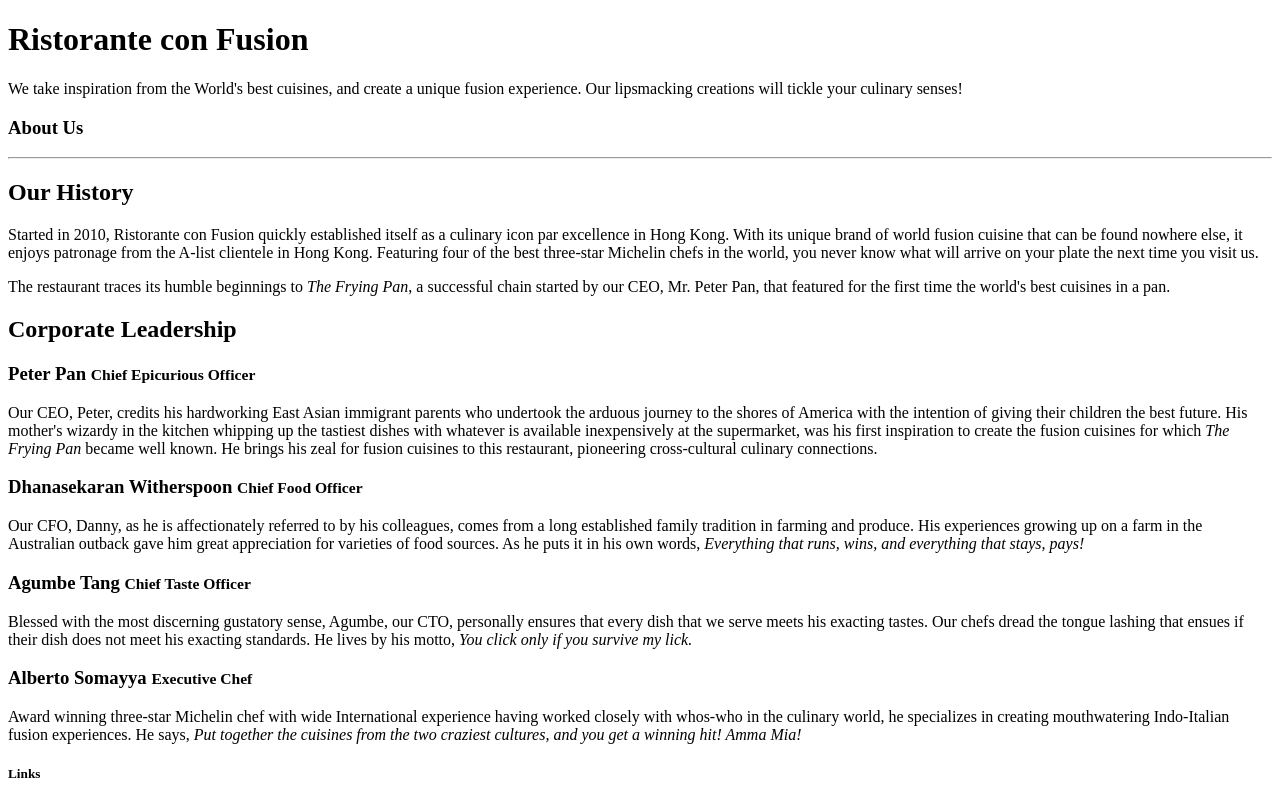
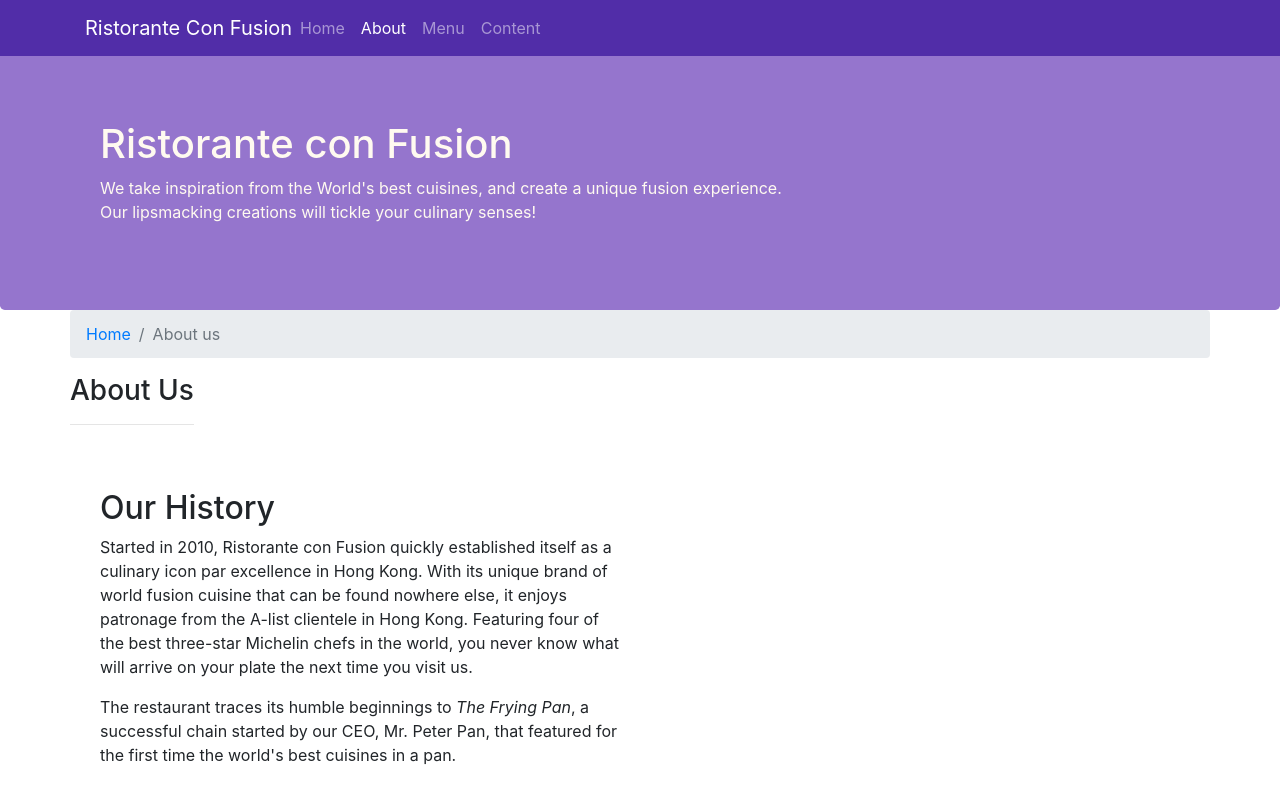
Before and after one commit to Devilikhitha/navbar, a website: page aboutus.html in a window 1280 px wide. Shown: the top 786 px of the page. Drawn offline with nearby package versions, Linux system fonts and the light colour scheme.

Commit message:
navbar and Breadcrumbs

```diff
--- a/aboutus.html
+++ b/aboutus.html
@@ -2,19 +2,43 @@
 <html lang="en">
 
 <head>
+      <!-- Required meta tags always come first -->
+    <meta charset="utf-8">
+    <meta name="viewport" content="width=device-width, initial-scale=1, shrink-to-fit=no">
+    <meta http-equiv="x-ua-compatible" content="ie=edge">
 
+    <!-- Bootstrap CSS -->
+    <link rel="stylesheet" href="node_modules/bootstrap/dist/css/bootstrap.min.css">
+    <link rel="stylesheet" href="css/styles.css">
     <title>Ristorante Con Fusion: About Us</title>
 
 </head>
 
 <body>
+     <nav class="navbar navbar-dark navbar-expand-sm fixed-top">
+        <div class="container">
+            <button class="navbar-toggler" type="button" data-toggle="collapse" data-target="#Navbar">
+                <span class="navbar-toggler-icon"></span>
+            </button>
+            <a class="navbar-brand mr-auto" href="index.html">Ristorante Con Fusion</a>
+            <div class="collapse navbar-collapse" id="Navbar">
+                <ul class="navbar-nav mr-auto">
+                <li class="nav-item "><a class="nav-link" href="index.html">Home</a></li>
+                <li class="nav-item active"><a class="nav-link" href="#">About</a></li>
+                <li class="nav-item"><a class="nav-link" href="#">Menu</a></li>
+                <li class="nav-item"><a class="nav-link" href="#">Content</a></li>
+            </ul>
+            </div>
 
+        </div>
+     </nav>
     <header class="jumbotron">
         <div class="container">
             <div class="row row-header">
-                <div class="col-12 col-sm-6">
+                <div class="col-12 col-sm-8">
                     <h1>Ristorante con Fusion</h1>
-                    <p>We take inspiration from the World's best cuisines, and create a unique fusion experience. Our lipsmacking creations will tickle your culinary senses!</p>
+                    <p>We take inspiration from the World's best cuisines, and create a unique fusion experience.<br>
+                     Our lipsmacking creations will tickle your culinary senses!</p>
                 </div>
                 <div class="col-12 col-sm">
                 </div>
@@ -22,16 +46,22 @@
         </div>
     </header>
 
-    <div>
-        <div>
+    <div class="container">
+        <div class="row">
+            <ol class="col-12 breadcrumb">
+                <li class="breadcrumb-item"><a href="index.html">Home</a></li>
+                <li class="breadcrumb-item active">About us</li>
+            </ol>
             <div>
                <h3>About Us</h3>
                <hr>
+               <br>
+               <br>
             </div>
         </div>
 
         <div>
-            <div>
+            <div class="col-12 col-sm-6">
                 <h2>Our History</h2>
                 <p>Started in 2010, Ristorante con Fusion quickly established itself as a culinary icon par excellence in Hong Kong. With its unique brand of world fusion cuisine that can be found nowhere else, it enjoys patronage from the A-list clientele in Hong Kong.  Featuring four of the best three-star Michelin chefs in the world, you never know what will arrive on your plate the next time you visit us.</p>
                 <p>The restaurant traces its humble beginnings to <em>The Frying Pan</em>, a successful chain started by our CEO, Mr. Peter Pan, that featured for the first time the world's best cuisines in a pan.</p>
@@ -45,13 +75,13 @@
             <div>
                 <h2>Corporate Leadership</h2>
                 <h3>Peter Pan <small>Chief Epicurious Officer</small></h3>
-                <p>Our CEO, Peter, credits his hardworking East Asian immigrant parents who undertook the arduous journey to the shores of America with the intention of giving their children the best future. His mother's wizardy in the kitchen whipping up the tastiest dishes with whatever is available inexpensively at the supermarket, was his first inspiration to create the fusion cuisines for which <em>The Frying Pan</em> became well known. He brings his zeal for fusion cuisines to this restaurant, pioneering cross-cultural culinary connections.</p>
+                <p class="d-none and d-sm-block">Our CEO, Peter, credits his hardworking East Asian immigrant parents who undertook the arduous journey to the shores of America with the intention of giving their children the best future. His mother's wizardy in the kitchen whipping up the tastiest dishes with whatever is available inexpensively at the supermarket, was his first inspiration to create the fusion cuisines for which <em>The Frying Pan</em> became well known. He brings his zeal for fusion cuisines to this restaurant, pioneering cross-cultural culinary connections.</p>
                 <h3>Dhanasekaran Witherspoon <small>Chief Food Officer</small></h3>
-                <p>Our CFO, Danny, as he is affectionately referred to by his colleagues, comes from a long established family tradition in farming and produce. His experiences growing up on a farm in the Australian outback gave him great appreciation for varieties of food sources. As he puts it in his own words, <em>Everything that runs, wins, and everything that stays, pays!</em></p>
+                <p class="d-none and d-sm-block">Our CFO, Danny, as he is affectionately referred to by his colleagues, comes from a long established family tradition in farming and produce. His experiences growing up on a farm in the Australian outback gave him great appreciation for varieties of food sources. As he puts it in his own words, <em>Everything that runs, wins, and everything that stays, pays!</em></p>
                 <h3>Agumbe Tang <small>Chief Taste Officer</small></h3>
-                <p>Blessed with the most discerning gustatory sense, Agumbe, our CTO, personally ensures that every dish that we serve meets his exacting tastes. Our chefs dread the tongue lashing that ensues if their dish does not meet his exacting standards. He lives by his motto, <em>You click only if you survive my lick.</em></p>
+                <p class="d-none and d-sm-block">Blessed with the most discerning gustatory sense, Agumbe, our CTO, personally ensures that every dish that we serve meets his exacting tastes. Our chefs dread the tongue lashing that ensues if their dish does not meet his exacting standards. He lives by his motto, <em>You click only if you survive my lick.</em></p>
                 <h3>Alberto Somayya <small>Executive Chef</small></h3>
-                <p>Award winning three-star Michelin chef with wide International experience having worked closely with whos-who in the culinary world, he specializes in creating mouthwatering Indo-Italian fusion experiences. He says, <em>Put together the cuisines from the two craziest cultures, and you get a winning hit! Amma Mia!</em></p>
+                <p class="d-none and d-sm-block">Award winning three-star Michelin chef with wide International experience having worked closely with whos-who in the culinary world, he specializes in creating mouthwatering Indo-Italian fusion experiences. He says, <em>Put together the cuisines from the two craziest cultures, and you get a winning hit! Amma Mia!</em></p>
             </div>
        </div>
 
@@ -63,7 +93,7 @@
                 <div class="col-4 offset-1 col-sm-2">
                     <h5>Links</h5>
                     <ul class="list-unstyled">
-                        <li><a href="#">Home</a></li>
+                        <li><a href="index.html">Home</a></li>
                         <li><a href="#">About</a></li>
                         <li><a href="#">Menu</a></li>
                         <li><a href="#">Contact</a></li>
--- a/css/styles.css
+++ b/css/styles.css
@@ -25,3 +25,10 @@
 	margin: 0px;
 	color: #0f0f0f;
 }
+body{
+	padding: 50px 0px 0px 0px;
+	z-index: 0;
+}
+.navbar-dark{
+	background-color: #512DA8;
+}
```
Also changed, not shown: index.html (+17 -1 lines).
